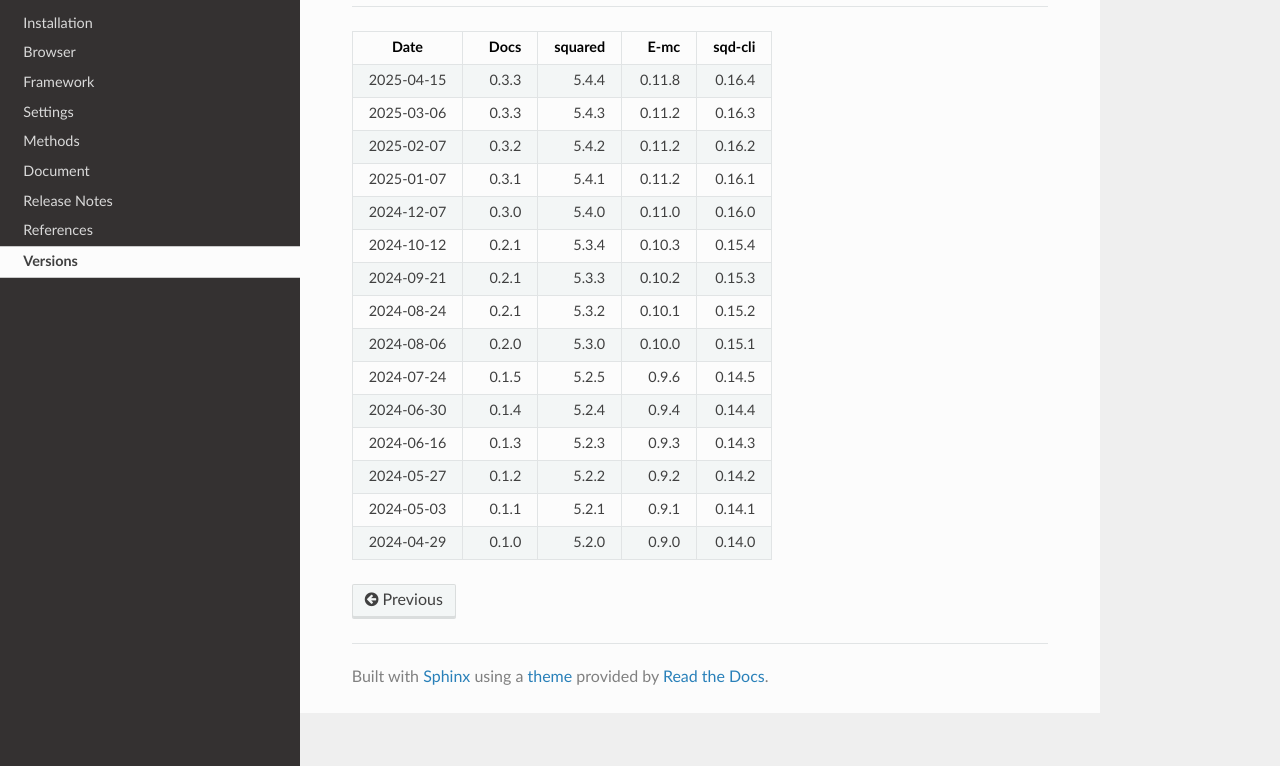
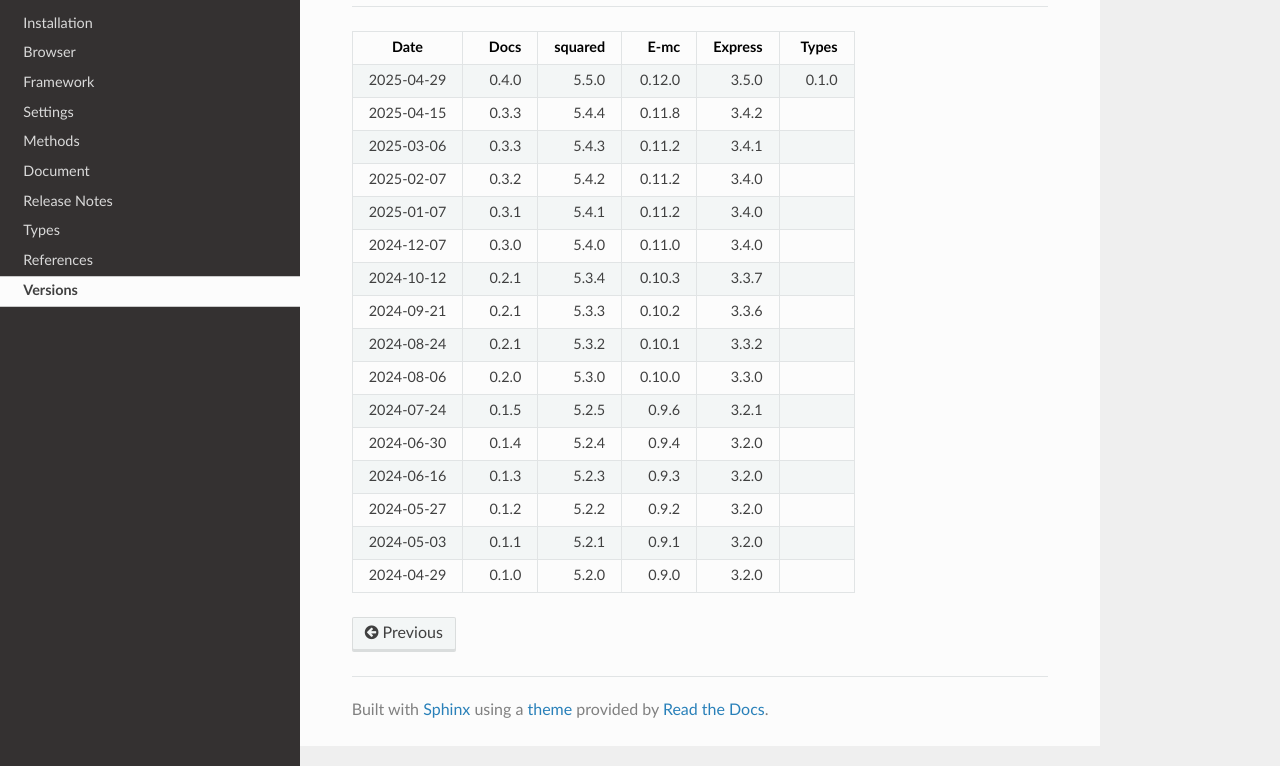
Before and after one commit to anpham6/android-docs, a Sphinx documentation site: the page built from source/versions.rst, in a window 1280 px wide, cut to the strip 134-900 px from the top of the page. Built offline with Sphinx 7.4.7 and the Read the Docs theme 3.1.0, drawn with Linux system fonts in a browser that asks for light colours.

Commit message:
Types: Page content for landing page was created.

```diff
--- a/source/index.rst
+++ b/source/index.rst
@@ -12,6 +12,7 @@
   methods/index
   document/index
   release_notes/index
+  types
   references
   versions
 
--- a/source/versions.rst
+++ b/source/versions.rst
@@ -4,22 +4,23 @@
 
 .. rst-class:: versions
 
-========== ======== ======== ======== ========
-   Date      Docs    squared     E-mc  sqd-cli
-========== ======== ======== ======== ========
-2025-04-15    0.3.3    5.4.4   0.11.8   0.16.4
-2025-03-06    0.3.3    5.4.3   0.11.2   0.16.3
-2025-02-07    0.3.2    5.4.2   0.11.2   0.16.2
-2025-01-07    0.3.1    5.4.1   0.11.2   0.16.1
-2024-12-07    0.3.0    5.4.0   0.11.0   0.16.0
-2024-10-12    0.2.1    5.3.4   0.10.3   0.15.4
-2024-09-21    0.2.1    5.3.3   0.10.2   0.15.3
-2024-08-24    0.2.1    5.3.2   0.10.1   0.15.2
-2024-08-06    0.2.0    5.3.0   0.10.0   0.15.1
-2024-07-24    0.1.5    5.2.5    0.9.6   0.14.5
-2024-06-30    0.1.4    5.2.4    0.9.4   0.14.4
-2024-06-16    0.1.3    5.2.3    0.9.3   0.14.3
-2024-05-27    0.1.2    5.2.2    0.9.2   0.14.2
-2024-05-03    0.1.1    5.2.1    0.9.1   0.14.1
-2024-04-29    0.1.0    5.2.0    0.9.0   0.14.0
-========== ======== ======== ======== ========
+========== ======== ======== ======== ======== ========
+   Date      Docs    squared     E-mc  Express    Types
+========== ======== ======== ======== ======== ========
+2025-04-29    0.4.0    5.5.0   0.12.0    3.5.0    0.1.0
+2025-04-15    0.3.3    5.4.4   0.11.8    3.4.2
+2025-03-06    0.3.3    5.4.3   0.11.2    3.4.1
+2025-02-07    0.3.2    5.4.2   0.11.2    3.4.0
+2025-01-07    0.3.1    5.4.1   0.11.2    3.4.0
+2024-12-07    0.3.0    5.4.0   0.11.0    3.4.0
+2024-10-12    0.2.1    5.3.4   0.10.3    3.3.7
+2024-09-21    0.2.1    5.3.3   0.10.2    3.3.6
+2024-08-24    0.2.1    5.3.2   0.10.1    3.3.2
+2024-08-06    0.2.0    5.3.0   0.10.0    3.3.0
+2024-07-24    0.1.5    5.2.5    0.9.6    3.2.1
+2024-06-30    0.1.4    5.2.4    0.9.4    3.2.0
+2024-06-16    0.1.3    5.2.3    0.9.3    3.2.0
+2024-05-27    0.1.2    5.2.2    0.9.2    3.2.0
+2024-05-03    0.1.1    5.2.1    0.9.1    3.2.0
+2024-04-29    0.1.0    5.2.0    0.9.0    3.2.0
+========== ======== ======== ======== ======== ========
```
Also changed, not shown: README.md (+19 -18 lines), source/types.rst (added, +30 -0 lines), .readthedocs.yaml.
